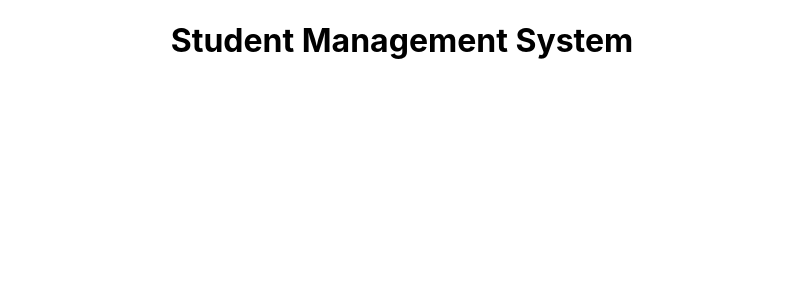
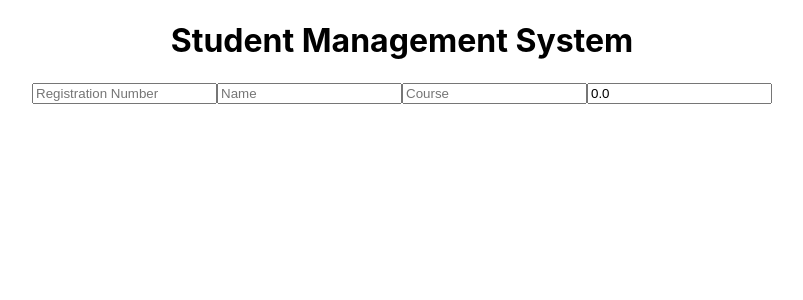
Before and after one commit to ImeshaMadhumali/IT3133-Assignment2, a React (Create React App) app in the folder student-management-app/: page / in a window 1280 px wide. Shown: the top 300 px of the page, without its empty margins (238-1041 px from the left). Built offline with nearby package versions, Linux system fonts and the light colour scheme.

Commit message:
Add Student omponent with basic form

```diff
--- a/student-management-app/src/App.js
+++ b/student-management-app/src/App.js
@@ -1,9 +1,11 @@
 import './App.css';
+import Student from './components/Student';
 
 function App() {
   return (
     <div className="App">
       <h1>Student Management System</h1>
+      <Student/>
     </div>
   );
 }
--- a/student-management-app/src/components/Student.js
+++ b/student-management-app/src/components/Student.js
@@ -0,0 +1,48 @@
+import React, { useState } from "react";
+
+export default function Student() {
+  const [student, setStudent] = useState({
+    regno: "",
+    name: "",
+    course: "",
+    gpa: "0.0",
+  });
+
+  const handleChange = (e) => {
+    const { name, value } = e.target;
+    setStudent((prev) => ({ ...prev, [name]: value }));
+  };
+
+  return (
+    <form>
+      <input
+        type="text"
+        name="regno"
+        placeholder="Registration Number"
+        value={student.regno}
+        onChange={handleChange}
+      />
+      <input
+        type="text"
+        name="name"
+        placeholder="Name"
+        value={student.name}
+        onChange={handleChange}
+      />
+      <input
+        type="text"
+        name="course"
+        placeholder="Course"
+        value={student.course}
+        onChange={handleChange}
+      />
+      <input
+        type="text"
+        name="gpa"
+        placeholder="GPA"
+        value={student.gpa}
+        onChange={handleChange}
+      />
+    </form>
+  );
+}
```
